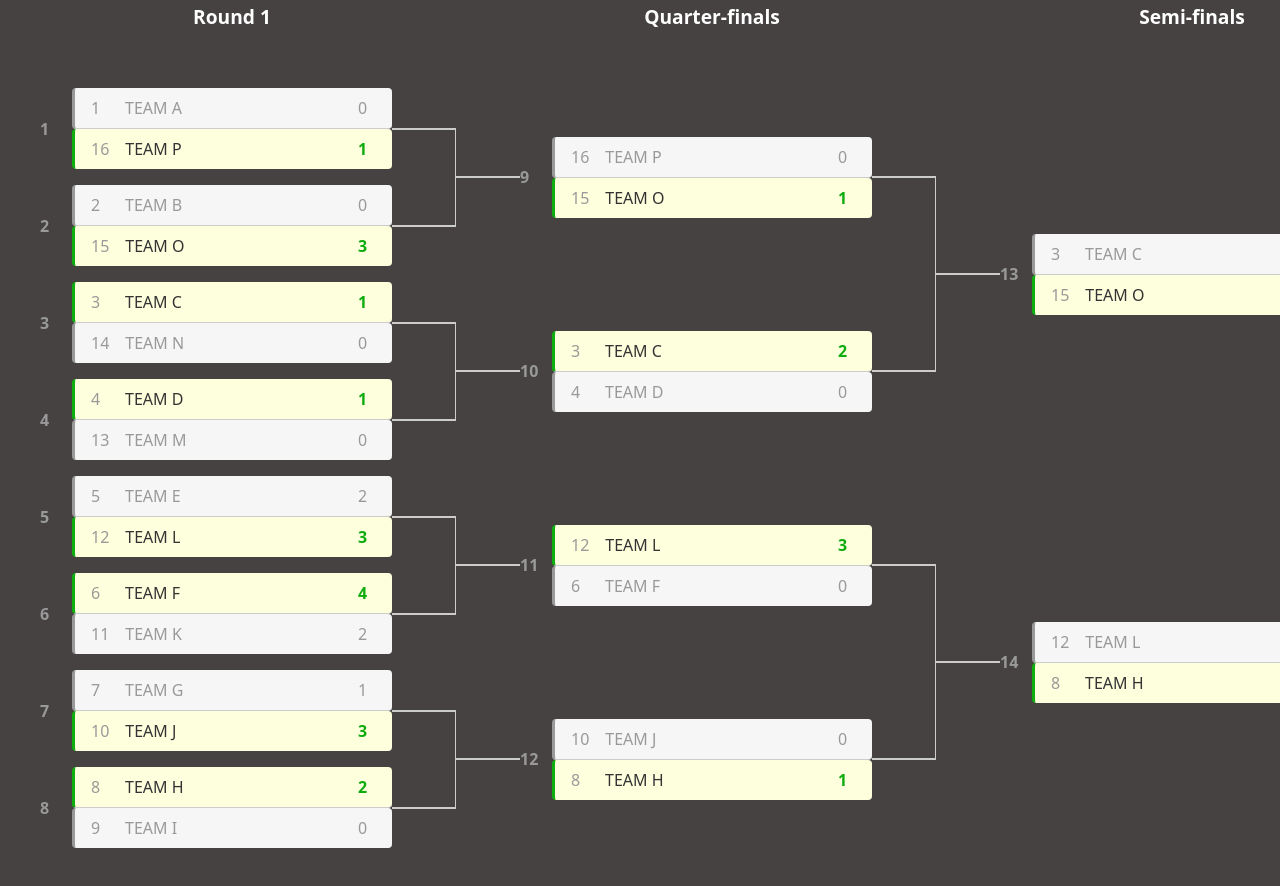
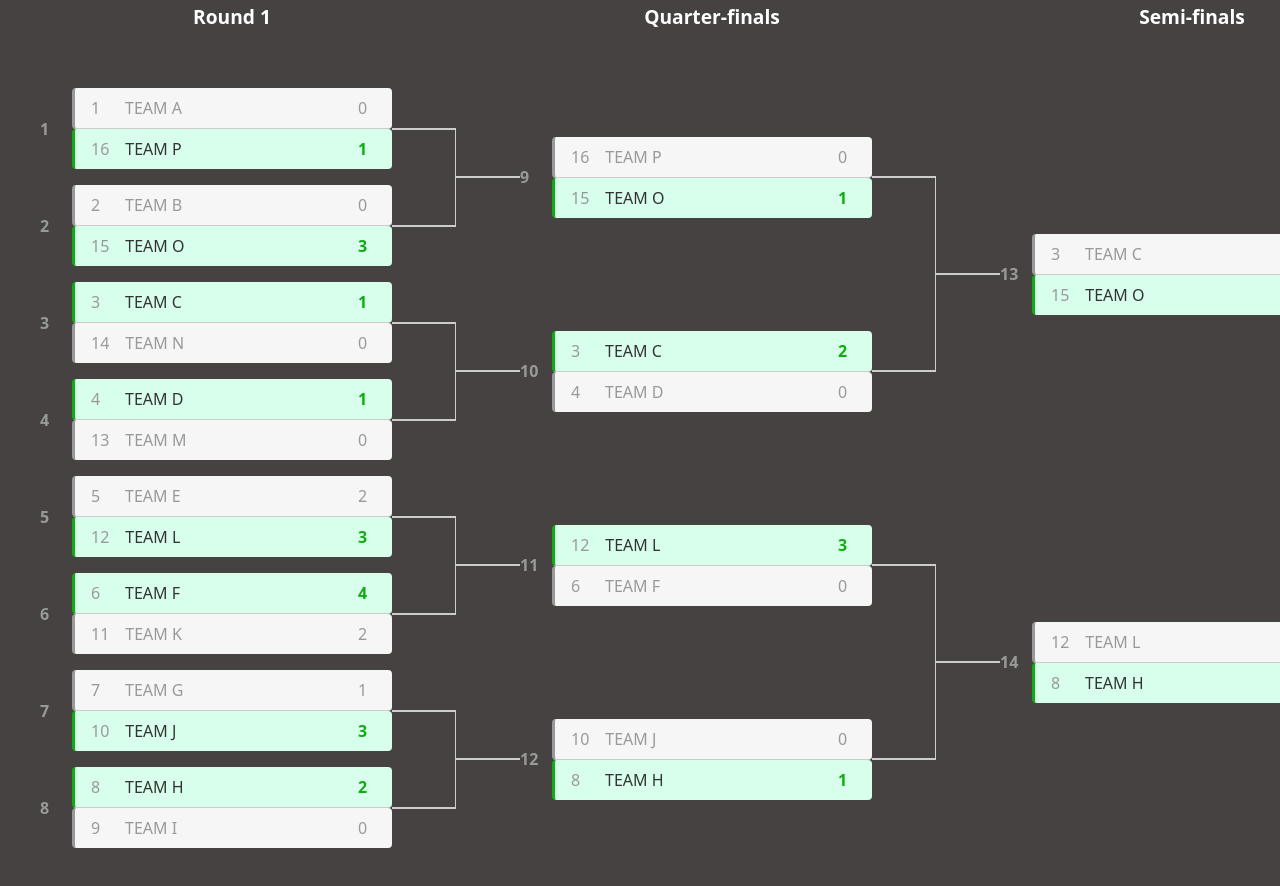
Before and after one commit to ozanisgor/tournament-tree, a Next.js app: page / in a window 1280 px wide. Shown: the top 886 px of the page. Built offline with nearby package versions, Linux system fonts and the light colour scheme.

Commit message:
UPDATE: bracket color and champion text

```diff
--- a/components/Champion.tsx
+++ b/components/Champion.tsx
@@ -17,7 +17,7 @@ export default function Champion() {
 
   return (
     <div className="flex flex-col items-center justify-center mx-10 gap-4 w-52">
-      <h3 className="text-white">Champion</h3>
+      <h3 className="text-white text-3xl font-semibold">Champion</h3>
 
       <motion.div
         transition={BounceTransition}
@@ -27,7 +27,7 @@ export default function Champion() {
       >
         <Image src={cup} alt="cup" width={200} height={200} />
       </motion.div>
-      <p className="text-white">{champion?.name}</p>
+      <p className="text-white text-lg">{champion?.name}</p>
     </div>
   );
 }
--- a/styles/globals.css
+++ b/styles/globals.css
@@ -87,7 +87,7 @@ body {
     min-width: 50px;
   }
   &.bracket-highlighted {
-    background-color: #255d85;
+    background-color: #eac700;
     color: white;
     border-left: solid 0.2rem #1d8cd6;
     .bracket-player-seed,
@@ -102,7 +102,7 @@ body {
 }
 
 .bracket-winner {
-  background-color: #feffdd;
+  background-color: #d8ffeb;
   border-left: solid 0.2rem rgb(15, 172, 15);
   .bracket-player-score {
     font-weight: bold;
```
